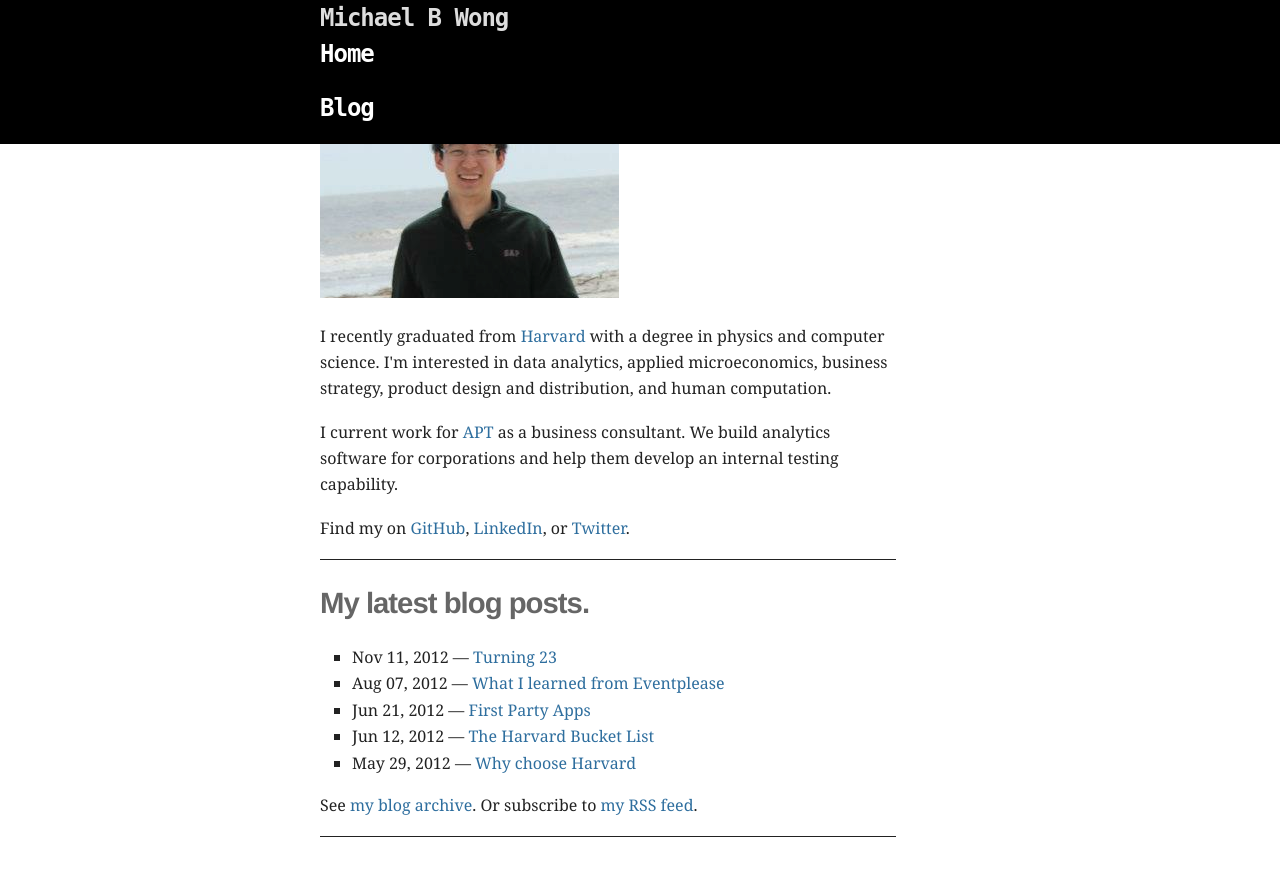
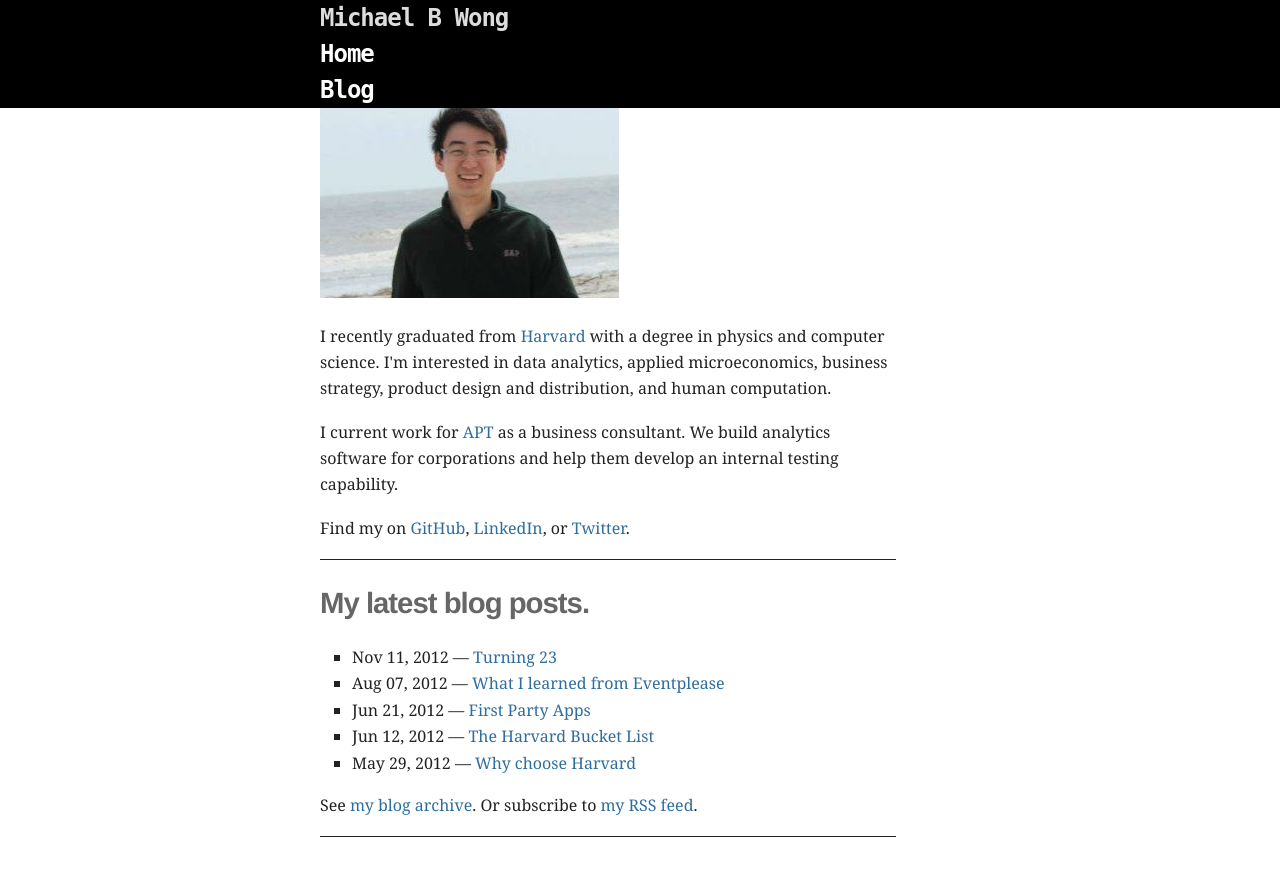
Before and after one commit to mbwong/mbwong.github.com, a Jekyll site: the page built from index.html, in a window 1280 px wide. Shown: the top 876 px of the page. Built offline with Jekyll 4.4.1, drawn with Linux system fonts in a browser that asks for light colours.

```diff
--- a/_layouts/default.html
+++ b/_layouts/default.html
@@ -15,8 +15,8 @@
     <header>
       <h1 id="title">
        Michael B Wong
-       <p><a href="/" title="Home">Home</a>
-       <p><a href="/archive.html">Blog</a><div>
+       <br/><a href="/" title="Home">Home</a>
+       <br/><a href="/archive.html">Blog</a><div>
       </h1>
     </header>
     <div id="wrapper">
```
